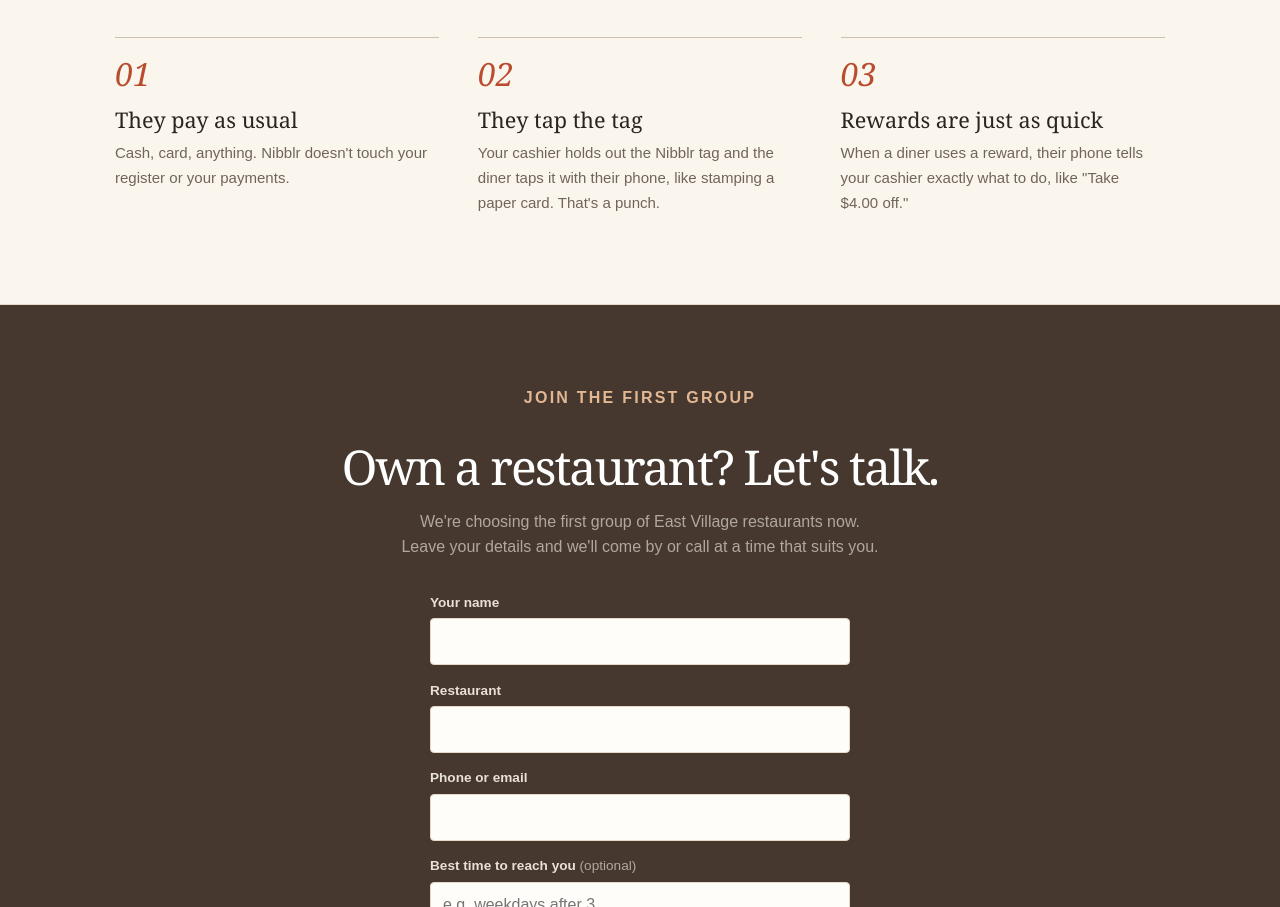
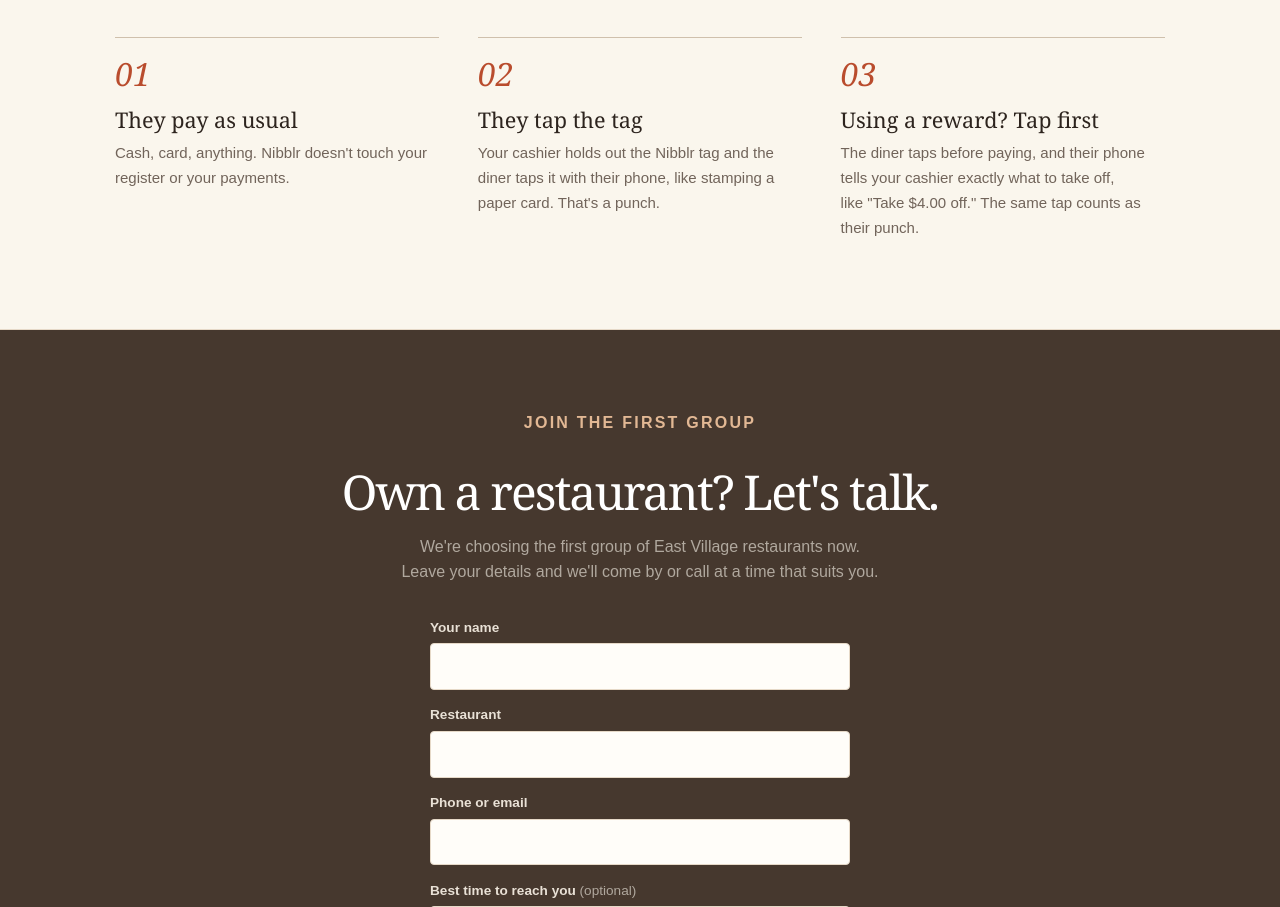
Before and after one commit to eli-lapkin/eli-lapkin.github.io, a plain HTML site: page restaurants.html in a window 1280 px wide. Shown: the part 1401-2308 px from the top of the page. Drawn offline with Linux system fonts and the light colour scheme.

Commit message:
Clarify reward taps happen before paying

```diff
--- a/restaurants.html
+++ b/restaurants.html
@@ -82,8 +82,8 @@
         </div>
         <div class="step">
           <div class="step-number" aria-hidden="true">03</div>
-          <h3>Rewards are just as quick</h3>
-          <p>When a diner uses a reward, their phone tells your cashier exactly what to do, like "Take $4.00 off."</p>
+          <h3>Using a reward? Tap first</h3>
+          <p>The diner taps before paying, and their phone tells your cashier exactly what to take off, like "Take $4.00 off." The same tap counts as their punch.</p>
         </div>
       </div>
     </section>
```
